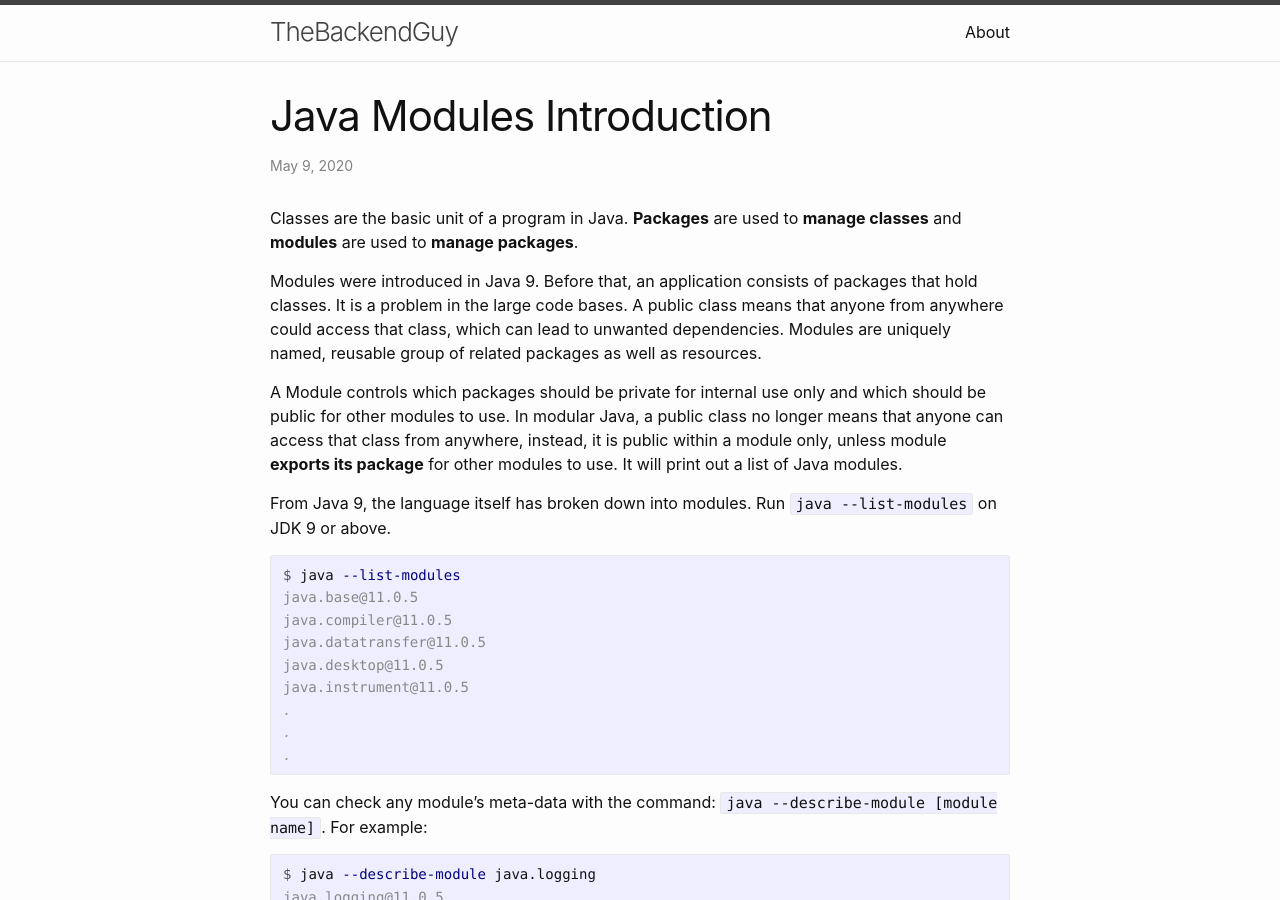
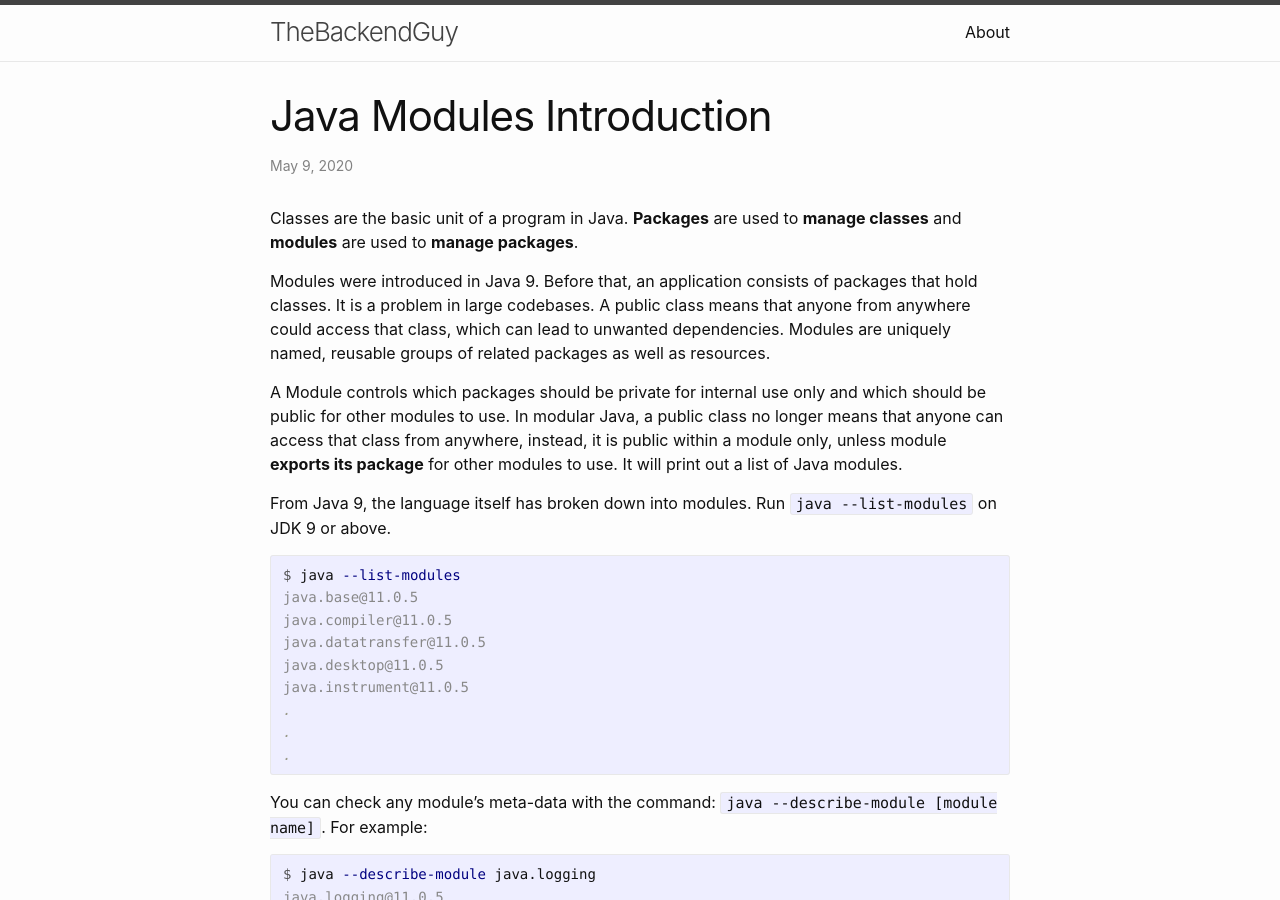
Before and after one commit to ashertoqeer/thebackendguy.com, a Jekyll site: the page built from _posts/2020-05-09-java-modules-introduction.md, in a window 1280 px wide and 900 px high. Built offline with Jekyll 4.4.1, drawn with Linux system fonts in a browser that asks for light colours; some of the changed text lies outside the part shown.

Commit message:
fix grammer mistakes in java module blog

````diff
--- a/_posts/2020-05-09-java-modules-introduction.md
+++ b/_posts/2020-05-09-java-modules-introduction.md
@@ -9,7 +9,7 @@
 
 Classes are the basic unit of a program in Java. **Packages** are used to **manage classes** and **modules** are used to **manage packages**.
 
-Modules were introduced in Java 9. Before that, an application consists of packages that hold classes. It is a problem in the large code bases. A public class means that anyone from anywhere could access that class, which can lead to unwanted dependencies. Modules are uniquely named, reusable group of related packages as well as resources.
+Modules were introduced in Java 9. Before that, an application consists of packages that hold classes. It is a problem in large codebases. A public class means that anyone from anywhere could access that class, which can lead to unwanted dependencies. Modules are uniquely named, reusable groups of related packages as well as resources.
 
 A Module controls which packages should be private for internal use only and which should be public for other modules to use. In modular Java, a public class no longer means that anyone can access that class from anywhere, instead, it is public within a module only, unless module **exports its package** for other modules to use. It will print out a list of Java modules.
 
@@ -117,7 +117,7 @@
 
 [Press Ctrl+D]
 ```
-In the above file, we are specifying our module, the name of the module is `module.utils`, you can name it whatever you want, but is a convention to name module the same way as we name packages.
+In the above file, we are specifying our module, the name of the module is `module.utils`, you can name it whatever you want but is a convention to name module the same way as we name packages.
 
 The Other thing is we are exporting a package `com.module.utils`. We want this package to be available in other modules. If you don't explicitly export it, then by default, it will be only accessible within the module itself.
 
````
Also changed, not shown: other parts of _posts/2020-05-09-java-modules-introduction.md (+6 -6 lines).
